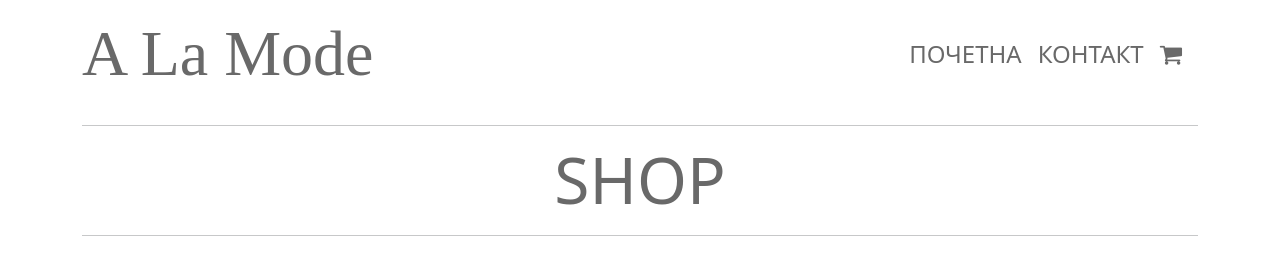
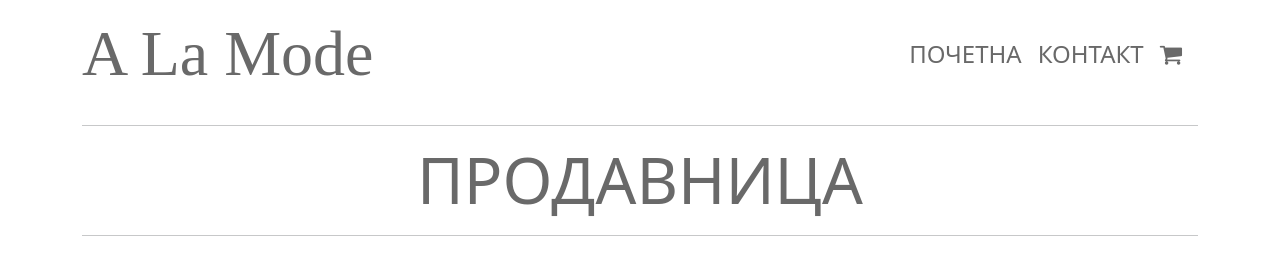
Before and after one commit to MartinaDonceva/a-la-mode, a Vue app: page / in a window 1280 px wide. Shown: the top 269 px of the page. Built offline with nearby package versions, Linux system fonts and the light colour scheme.

Commit message:
Translated on the homepage from english to macedonian

```diff
--- a/src/views/Home.vue
+++ b/src/views/Home.vue
@@ -1,7 +1,7 @@
 <template>
   <div class="container">
     <hr />
-    <div class="display-3 text-center text-color">SHOP</div>
+    <div class="display-3 text-center text-color">ПРОДАВНИЦА</div>
     <hr />
     <custom-cards />
   </div>
```
